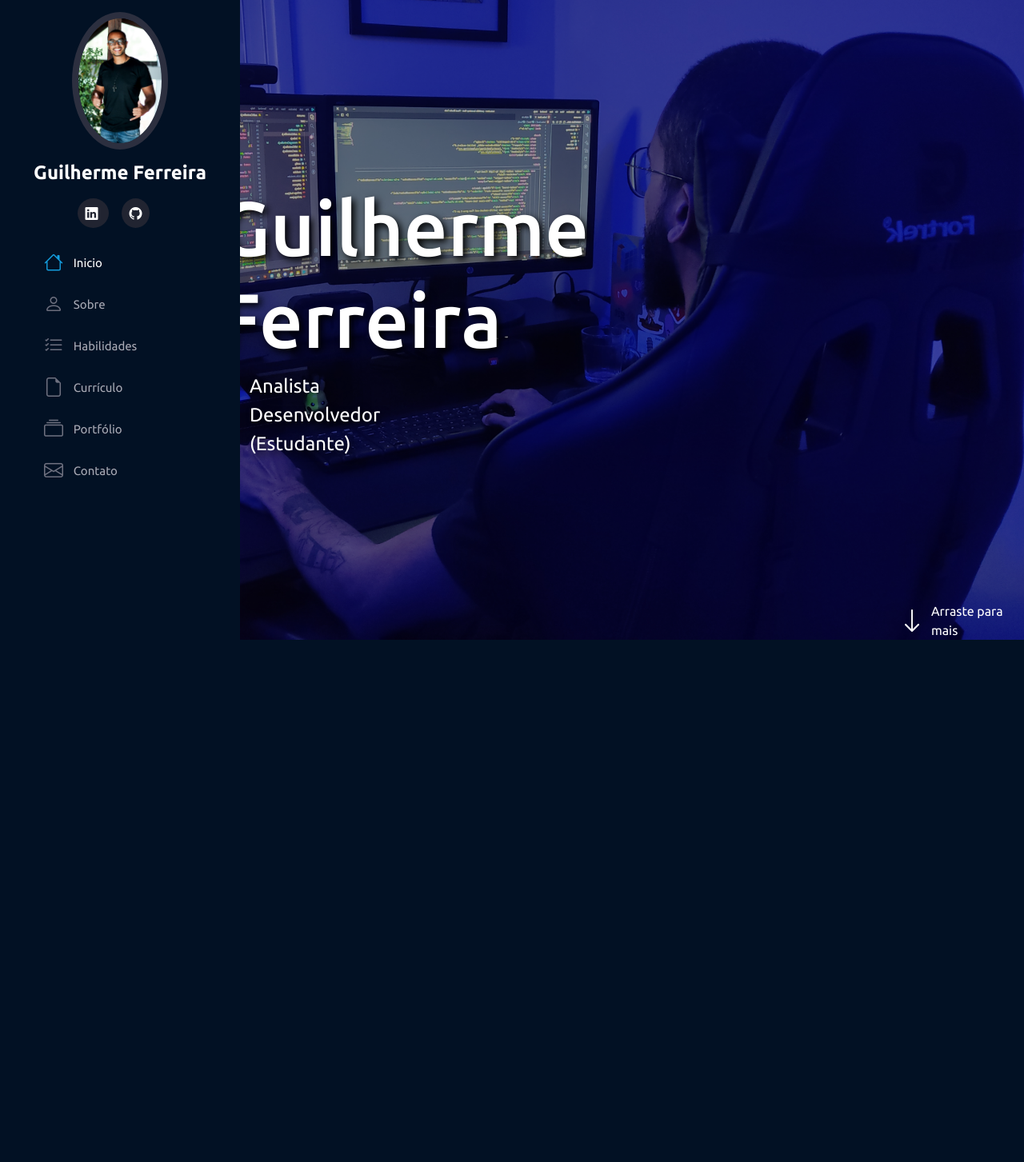
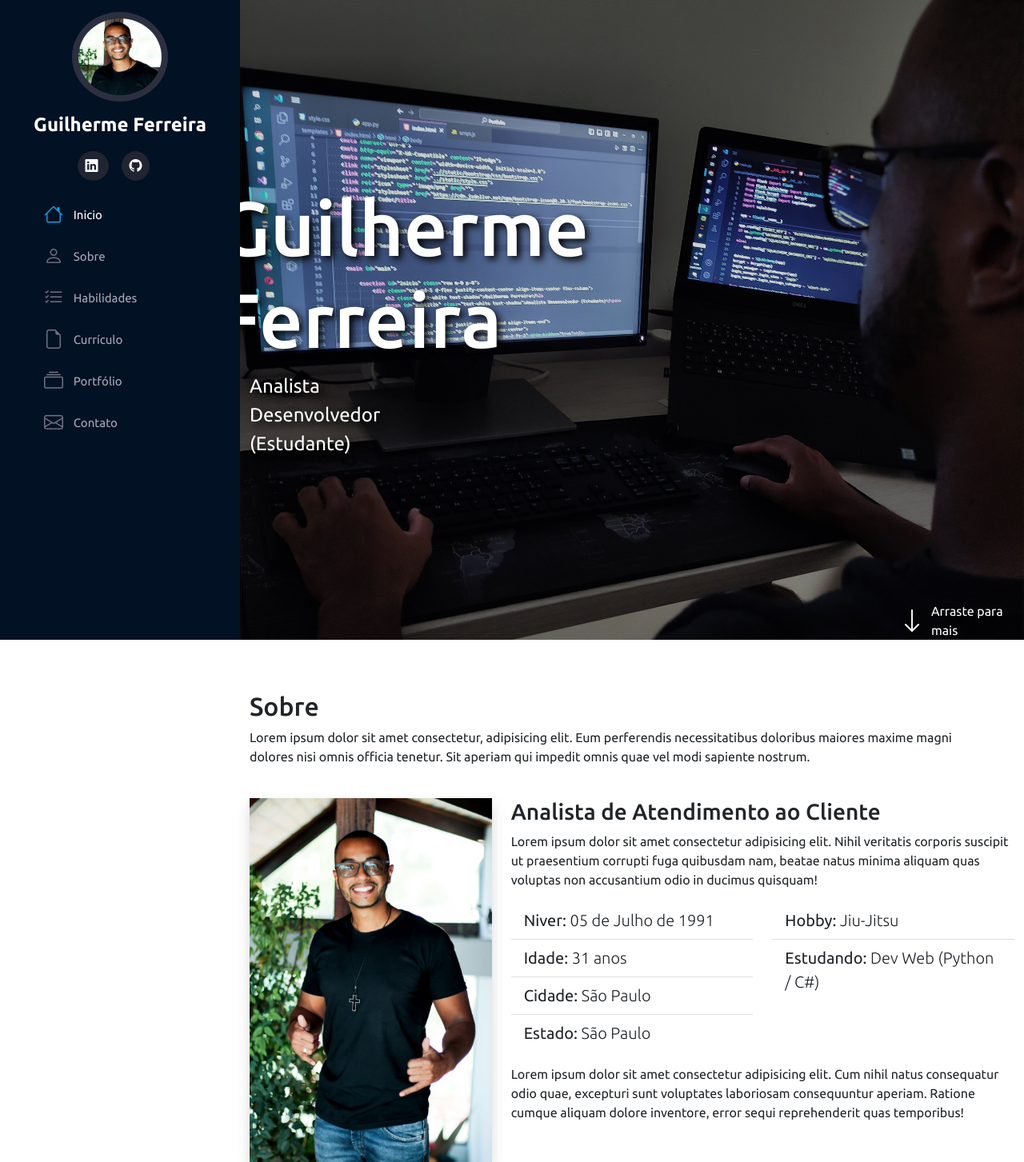
Before and after one commit to MF-Guilherme/MeuPortfolio, a Flask app: page / in a window 1280 px wide. Shown: the whole page at 80% size. Before the commit the page ends 800 px from the top, so only its background shows below. Run offline with Flask 2, Linux system fonts and the light colour scheme; some libraries are stand-ins or nearby versions.

Commit message:
Sessão 'Sobre' implementada, testando fotos

```diff
--- a/static/style.css
+++ b/static/style.css
@@ -91,7 +91,7 @@
 }
 
 section#inicio {
-    background-image: url("./images/bannerPortifolio.png");
+    background-image: url("./images/IMG_20230224_114442_edit1.jpg");
     background-repeat: no-repeat;
     background-size: cover;
     background-attachment: fixed;
@@ -170,6 +170,18 @@
     #main {
         margin-left: 0px;
     }
+}
 
+*::-webkit-scrollbar{
+    width: 10px;
+}
 
+*::-webkit-scrollbar-track{
+    width: 12px;
+    box-shadow: inset 0 0 .3rem #00000050;
+    background-color: #fff;
 }
+
+*::-webkit-scrollbar-thumb{
+    background-color: #252c90;
+}
--- a/templates/index.html
+++ b/templates/index.html
@@ -16,7 +16,7 @@
 
     <aside id="header">
         <section class="profile">
-            <img src="../static/images/Guilherme.jpg" alt="Foto do Guilherme">
+            <img src="../static/images/Guilherme_rec.jpg" alt="Foto do Guilherme">
             <h1>Guilherme Ferreira</h1>
             <div class="social-links mt-4 text-center">
                 <a target="_blank" href="https://www.linkedin.com/in/guimontenegro">
@@ -30,10 +30,10 @@
         <nav id="navbar" class="nav-menu">
             <ul class="nav flex-column">
                 <li class="nav-item">
-                  <a class="nav-link active" aria-current="page" href="#"><i class="bi bi-house"> </i>Inicio</a>
+                  <a class="nav-link active" aria-current="page" href="#inicio"><i class="bi bi-house"> </i>Inicio</a>
                 </li>
                 <li class="nav-item">
-                  <a class="nav-link" href="#"><i class="bi bi-person"></i> Sobre</a>
+                  <a class="nav-link" href="#sobre"><i class="bi bi-person"></i> Sobre</a>
                 </li>
                 <li class="nav-item">
                   <a class="nav-link" href="#"><i class="bi bi-list-check"></i> Habilidades</a>
@@ -62,9 +62,59 @@
             <div class="col-md-7 d-flex justify-content-end align-items-end">
                 <div id="arraste" class="d-flex align-items-center">
                     <i class="bi bi-arrow-down text-white pe-2 fs-2" aria-hidden="true"></i>
-                    <a href="">Arraste para mais</a>
+                    <a href="#sobre">Arraste para mais</a>
                 </div>
             </div>
+        </section>
+
+        <section class="container mt-5" id="sobre" >
+            <div class="row w-100">
+                <div class="col-md-12">
+                    <h2 class="pt-3">Sobre</h2>
+                    <p>Lorem ipsum dolor sit amet consectetur, adipisicing elit. Eum perferendis necessitatibus doloribus maiores maxime magni dolores nisi omnis officia tenetur. Sit aperiam qui impedit omnis quae vel modi sapiente nostrum.</p>
+                </div>
+            </div>
+
+            <div class="row mt-4">
+                <div class="col-md-4">
+                    <img class="img-fluid shadow" src="../static/images/Guilherme.jpg" alt="Foto do Guilherme">
+                </div>
+                <div class="col-md-8">
+                    <h3>Analista de Atendimento ao Cliente</h3>
+                    <p>Lorem ipsum dolor sit amet consectetur adipisicing elit. Nihil veritatis corporis suscipit ut praesentium corrupti fuga quibusdam nam, beatae natus minima aliquam quas voluptas non accusantium odio in ducimus quisquam!</p>
+                    <div class="row mt-3 mb-3">
+                        <div class="col-md-6">
+                            <ul class="list-group list-group-flush fs-5">
+                                <li class="list-group-item">
+                                    Niver: <span class="fw-lighter">05 de Julho de 1991</span>
+                                </li>
+                                <li class="list-group-item">
+                                    Idade: <span class="fw-lighter">31 anos</span>
+                                </li>
+                                <li class="list-group-item">
+                                    Cidade: <span class="fw-lighter">São Paulo</span>
+                                </li>
+                                <li class="list-group-item">
+                                    Estado: <span class="fw-lighter">São Paulo</span>
+                                </li>
+                              </ul>
+                        </div>
+                        <div class="col-md-6">
+                            <ul class="list-group list-group-flush fs-5">
+                                <li class="list-group-item">
+                                    Hobby: <span class="fw-lighter">Jiu-Jitsu</span>
+                                </li>
+                                <li class="list-group-item">
+                                    Estudando: <span class="fw-lighter">Dev Web (Python / C#)</span>
+                                </li>
+                              </ul>
+                        </div>
+                    </div>
+
+                    <p>Lorem ipsum dolor sit amet consectetur adipisicing elit. Cum nihil natus consequatur odio quae, excepturi sunt voluptates laboriosam consequuntur aperiam. Ratione cumque aliquam dolore inventore, error sequi reprehenderit quas temporibus!</p>
+                </div>
+            </div>
+
         </section>
 
     </main>
```
Also changed, not shown: static/images/Guilherme_rec.jpg (added), static/images/IMG_20230224_114442_edit1.jpg (added), 1 other file.
